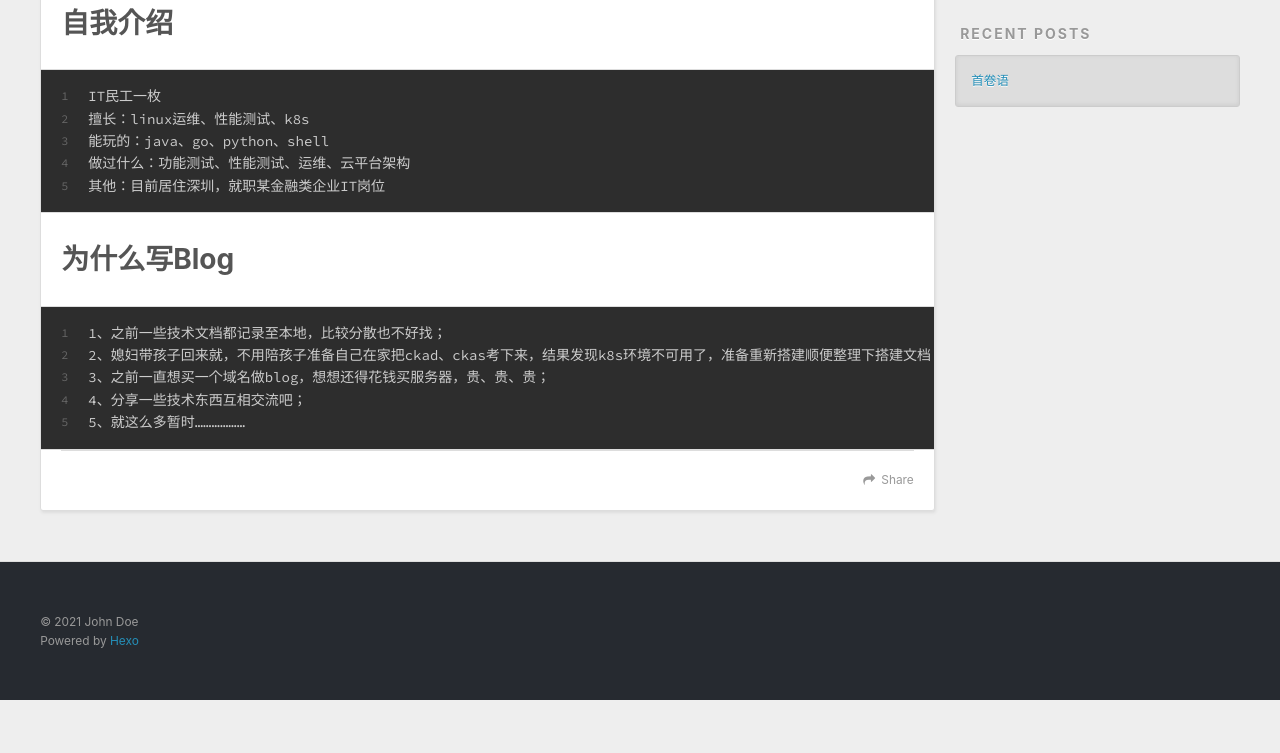
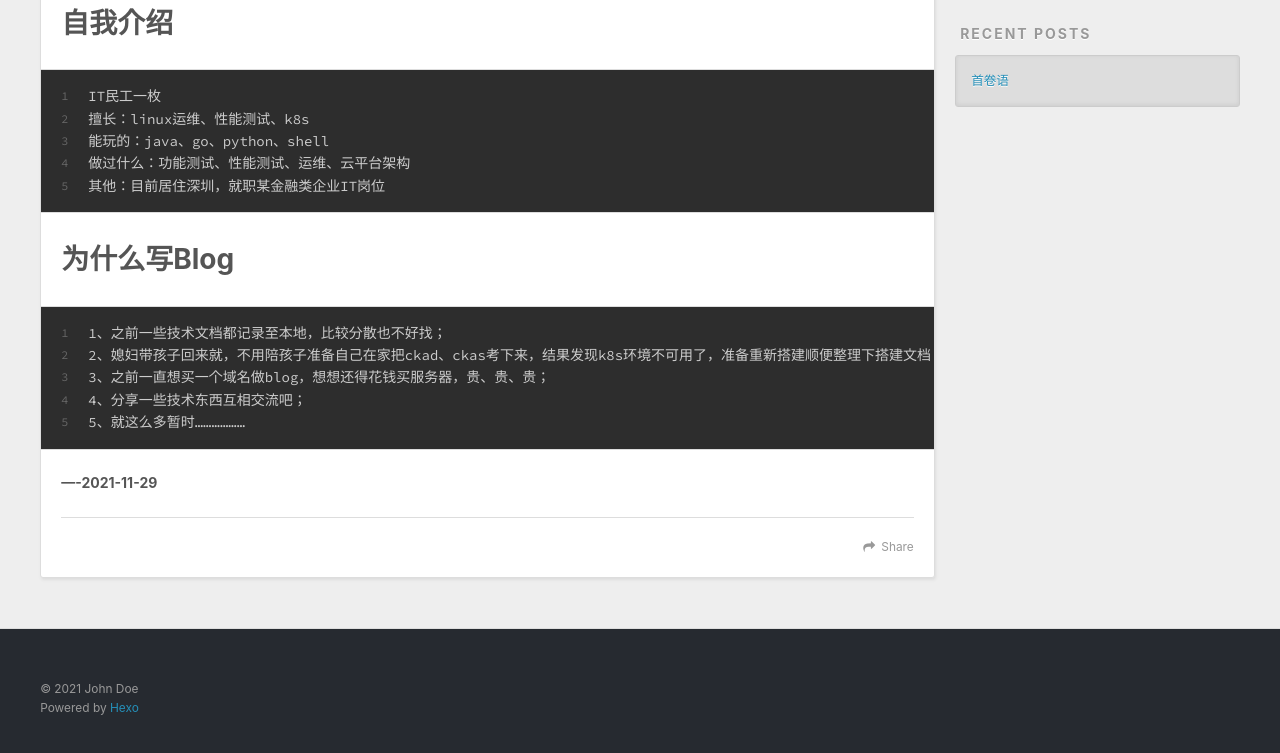
Before and after one commit to playclouds/hyp.github.io, a plain HTML site: page index.html in a window 1280 px wide. Shown: the part 454-1207 px from the top of the page. Before the commit the page ends 1154 px from the top, so only its background shows below. Drawn offline with nearby package versions, Linux system fonts and the light colour scheme.

Commit message:
Site updated: 2021-11-29 22:49:44

```diff
--- a/index.html
+++ b/index.html
@@ -90,6 +90,7 @@
 
 <h1 id="为什么写Blog"><a href="#为什么写Blog" class="headerlink" title="为什么写Blog"></a>为什么写Blog</h1><figure class="highlight plaintext"><table><tr><td class="gutter"><pre><span class="line">1</span><br><span class="line">2</span><br><span class="line">3</span><br><span class="line">4</span><br><span class="line">5</span><br></pre></td><td class="code"><pre><span class="line">1、之前一些技术文档都记录至本地，比较分散也不好找；</span><br><span class="line">2、媳妇带孩子回来就，不用陪孩子准备自己在家把ckad、ckas考下来，结果发现k8s环境不可用了，准备重新搭建顺便整理下搭建文档；</span><br><span class="line">3、之前一直想买一个域名做blog，想想还得花钱买服务器，贵、贵、贵；</span><br><span class="line">4、分享一些技术东西互相交流吧；</span><br><span class="line">5、就这么多暂时………………</span><br></pre></td></tr></table></figure>
 
+<p><strong>—-2021-11-29</strong></p>
 
 
     </div>
```
Also changed, not shown: 2021/11/29/首卷/index.html (+2 -1 lines).
